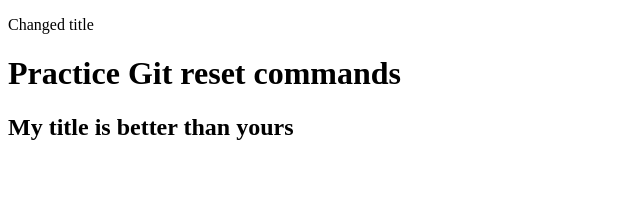
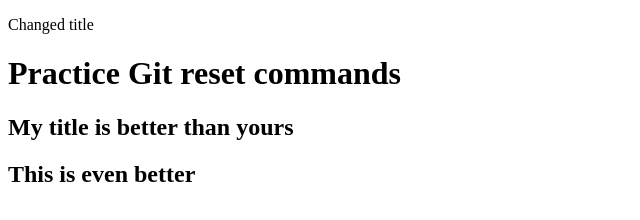
Before and after one commit to veronika-simic/practice_git, a plain HTML site: page index.html in a window 1280 px wide. Shown: the whole page, without its empty margins (0-640 px from the left). Drawn offline with Linux system fonts and the light colour scheme.

Commit message:
change_title

```diff
--- a/index.html
+++ b/index.html
@@ -13,6 +13,7 @@
     <h1>Practice Git reset commands</h1>
 
     <h2>My title is better than yours</h2>
+    <h2>This is even better</h2>
 
 
 
```
